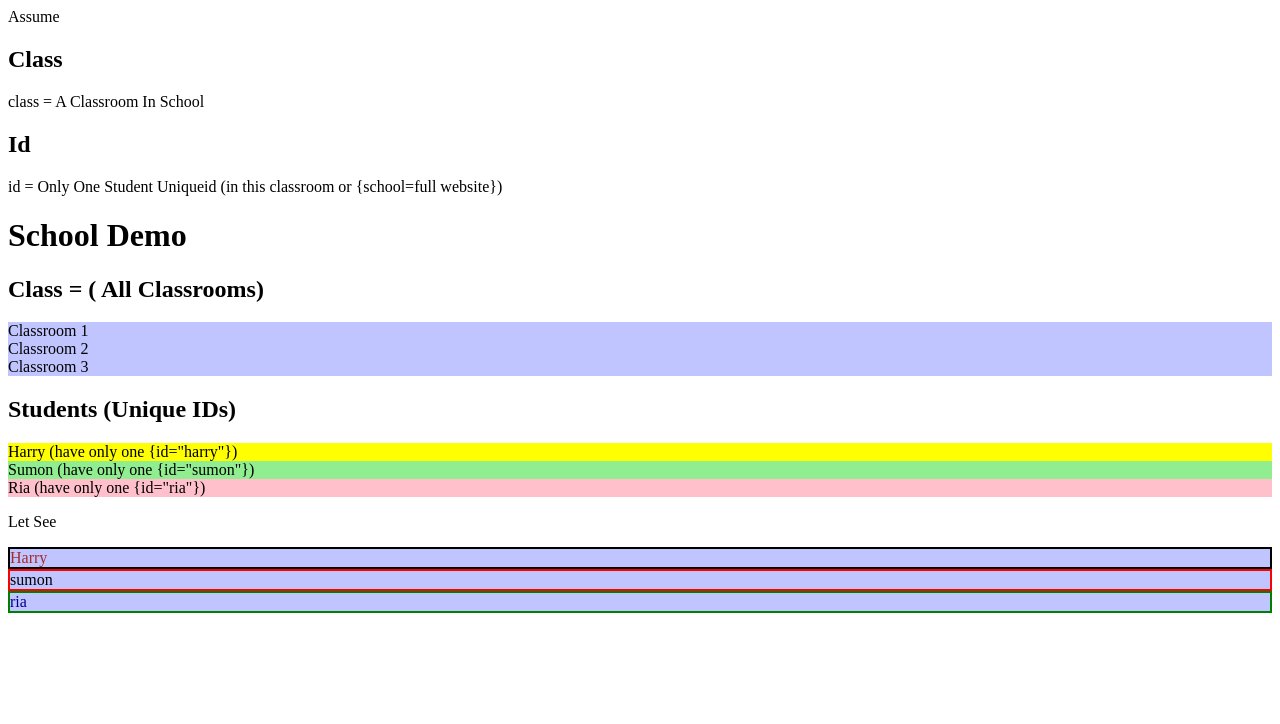
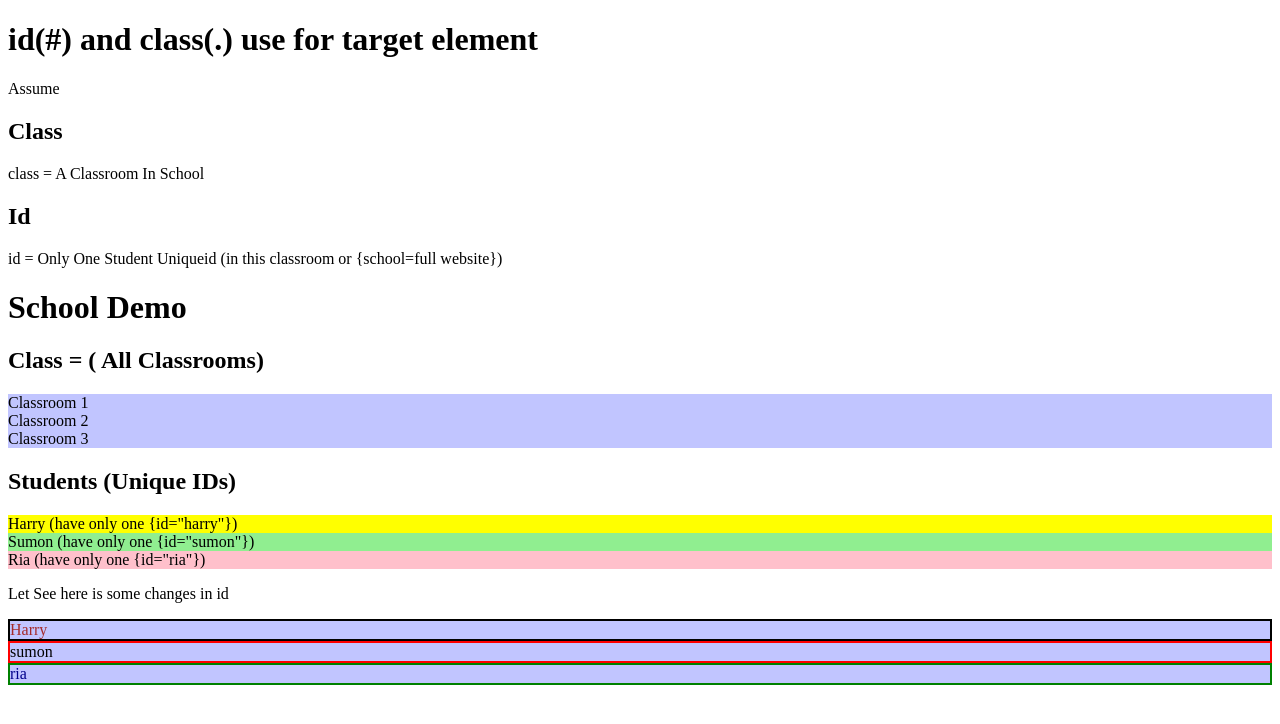
Before and after one commit to sharifneowaj17/Home-Work-Sigma-Web-Devlopment-Course, a plain HTML site: page #9 id and class/index.html in a window 1280 px wide. Drawn offline with Linux system fonts and the light colour scheme.

Commit message:
Rename files and update HTML content
Renamed 'id and class/index.html' and 'id and class/style.css' to '#9 id and class/index.html' and '#9 id and class/style.css'. Added a heading and updated a paragraph in the HTML to clarify changes related to id and class usage.

```diff
--- a/id and class/index.html
+++ b/#9 id and class/index.html
@@ -9,6 +9,7 @@
 </head>
 
 <body>
+    <h1>id(#) and class(.) use for target element </h1>
     Assume
     <h2>Class</h2>
     <p>class = A Classroom In School</p>
@@ -29,7 +30,7 @@
 
     <div id="ria">Ria (have only one {id="ria"})</div>
 
-    <p>Let See </p>
+    <p>Let See here is some changes in id </p>
     <div id="harryh" class="school">Harry</div>
     <div id="sumonh" class="school">sumon</div>
     <div id="riah" class="school">ria</div>
```
Also changed, not shown: #9 id and class/style.css (renamed from id and class/style.css).
